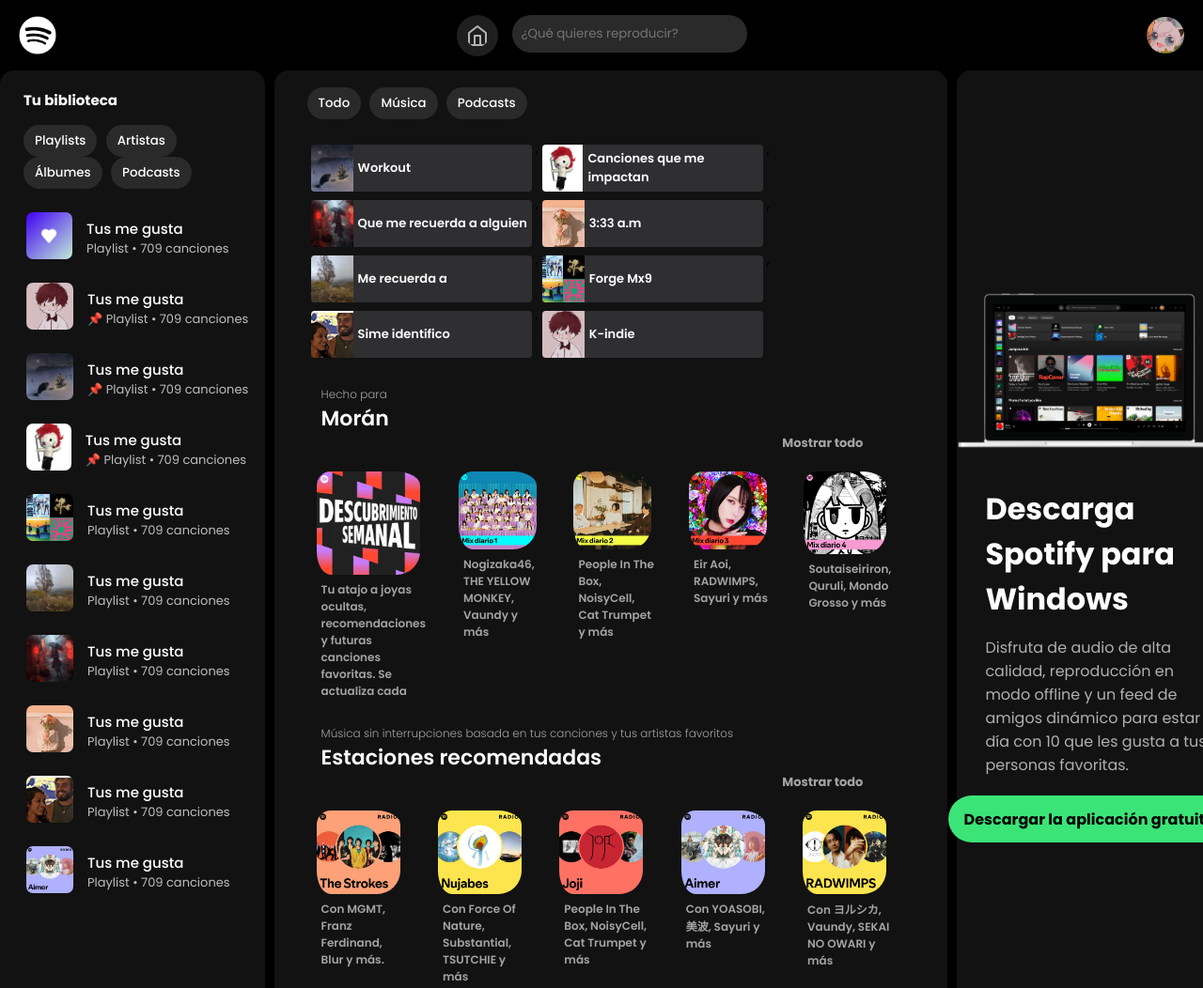
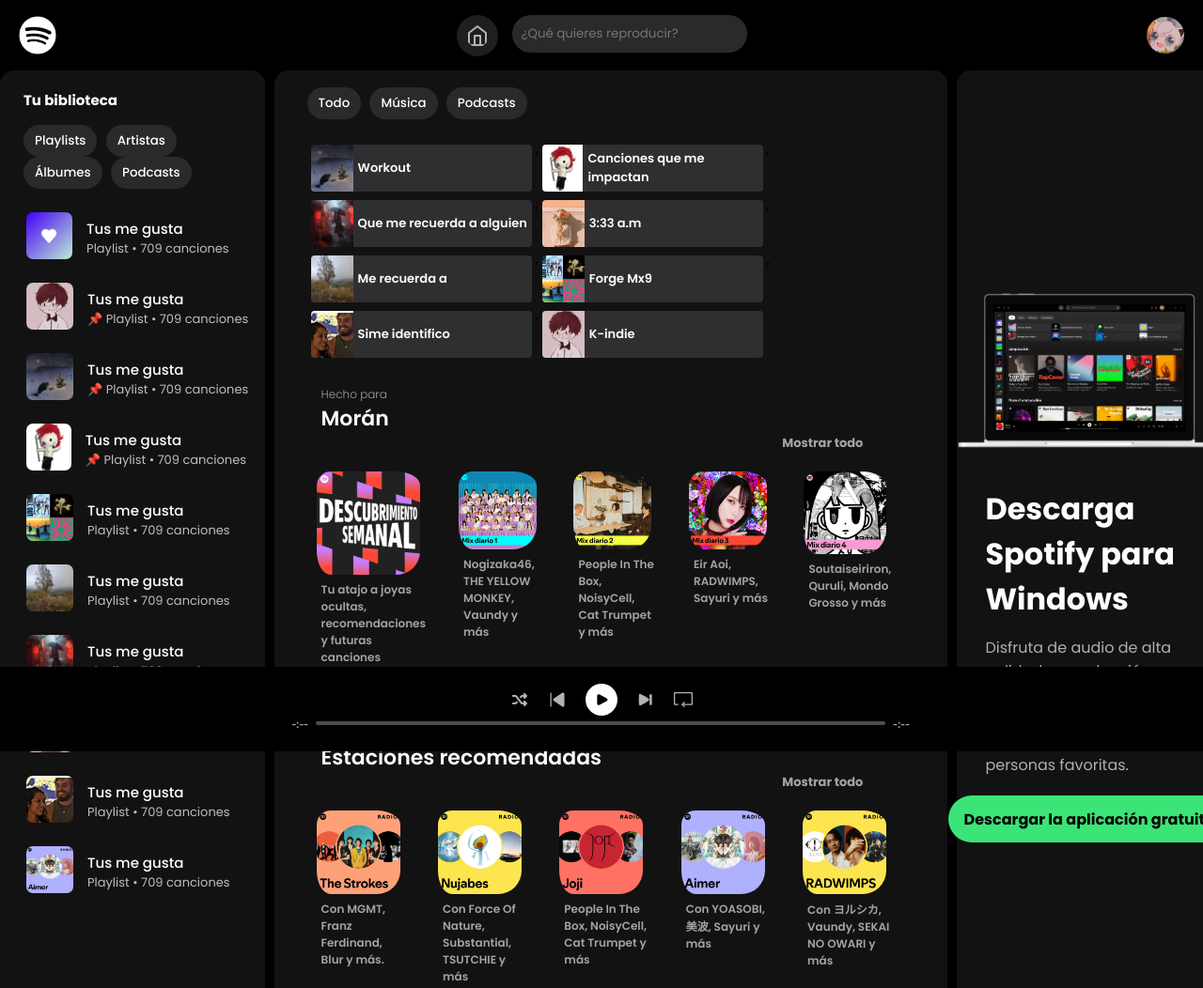
Before and after one commit to Mor4n/05-desarrollo-avanzado-en-javascript, a website built with Vite: page 08-intro-vite/practica-leccion/spotify/index.html in a window 1280 px wide. Shown: the top 1052 px of the page at 94% size. Built offline with nearby package versions, Linux system fonts and the light colour scheme.

Commit message:
Proyecto final - Diseño terminado

```diff
--- a/08-intro-vite/practica-leccion/spotify/src/components/musicplayer.js
+++ b/08-intro-vite/practica-leccion/spotify/src/components/musicplayer.js
@@ -1,7 +1,22 @@
+import { forward, loop, play, previous, random , barra} from "../barrels/assets";
 
 const MusicPlayer = () =>{
 
     return /* html */`
+        <div id="reproductor">
+            <div class="controles">
+                <img src="${random}" alt="" class="control-btn" />
+                <img src="${previous}" alt="" class="control-btn" />
+
+                <button class="play-btn">
+                    <img src="${play}" alt="" class="control-btn" />
+                </button>
+
+                <img src="${forward}" alt="" class="control-btn" />
+                <img src="${loop}" alt="" class="control-btn" />
+            </div>
+            <img src="${barra}" id="control-barra">
+        </div>
     `
 }
 
--- a/08-intro-vite/practica-leccion/spotify/src/main.js
+++ b/08-intro-vite/practica-leccion/spotify/src/main.js
@@ -1,5 +1,6 @@
 import Content from './components/content'
 import Download from './components/download'
+import MusicPlayer from './components/musicplayer'
 import Navbar from './components/navbar'
 import Sidebar from './components/sidebar'
 import './style.css'
@@ -13,6 +14,7 @@
         ${Sidebar()}
         ${Content()}
         ${Download()}
+        ${MusicPlayer()}
     </main>
 
 
--- a/08-intro-vite/practica-leccion/spotify/src/style.css
+++ b/08-intro-vite/practica-leccion/spotify/src/style.css
@@ -296,3 +296,52 @@
     border: none;
     cursor: pointer;
 }
+
+/* reproductor */
+
+#reproductor{
+    position: fixed;
+    bottom: 0;
+    z-index: 1000;
+    height: 90px;
+    width: 100%;
+    background-color: #000000;
+    display: flex;
+    flex-direction: column;
+    align-items: center;
+    justify-content: center;
+}
+.controles{
+    display: flex;
+    align-items: center;
+    justify-content: center;
+    gap: 20px;
+}
+.control-btn{
+    width: 20px;
+    height: 20px;
+    object-fit: contain;
+    display: block;
+}
+.play-btn {
+    width: 34px;
+    height: 34px;
+    border-radius: 50%;
+    background: #fff;
+    display: inline-flex;
+    align-items: center;
+    justify-content: center;
+    flex: 0 0 34px;
+    padding: 0;
+    border: none;
+    cursor: pointer;
+}
+.play-btn img {
+  width: 14px;
+  height: 14px;
+  padding: 0;
+}
+
+#control-barra{
+
+}
```
Also changed, not shown: 08-intro-vite/practica-leccion/spotify/src/barrels/assets.js (+9 -15 lines), 08-intro-vite/practica-leccion/spotify/src/assets/barra-reproduccion/forward.svg (added), 08-intro-vite/practica-leccion/spotify/src/assets/barra-reproduccion/loop.svg (added), 08-intro-vite/practica-leccion/spotify/src/assets/barra-reproduccion/play.svg (added), 08-intro-vite/practica-leccion/spotify/src/assets/barra-reproduccion/previous.svg (added), 08-intro-vite/practica-leccion/spotify/src/assets/barra-reproduccion/random.svg (added), 08-intro-vite/practica-leccion/spotify/src/assets/forward.svg (deleted), 08-intro-vite/practica-leccion/spotify/src/assets/loop.svg (deleted), 08-intro-vite/practica-leccion/spotify/src/assets/play.svg (deleted), 08-intro-vite/practica-leccion/spotify/src/assets/previous.svg (deleted), 08-intro-vite/practica-leccion/spotify/src/assets/random.svg (deleted).
